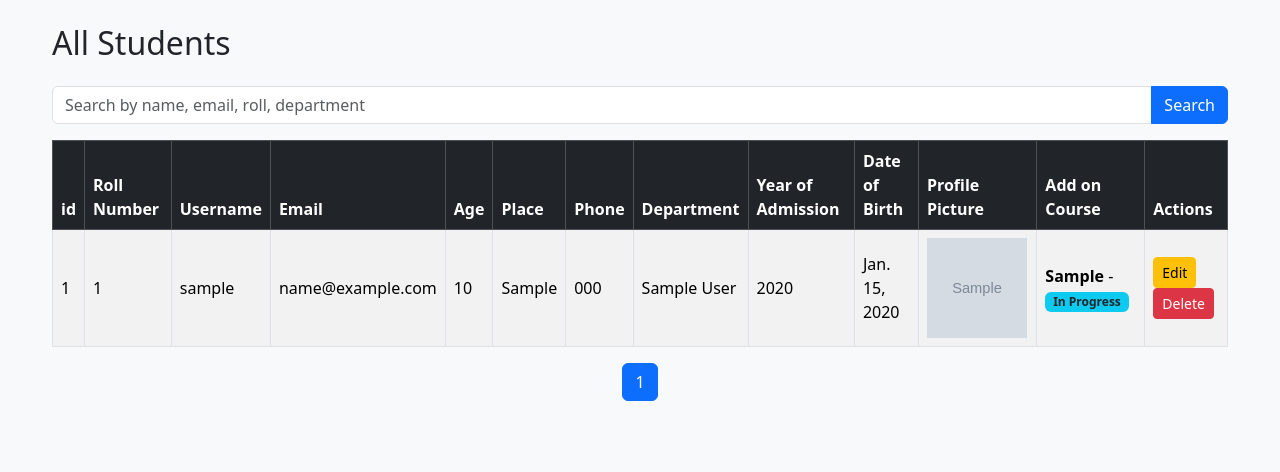
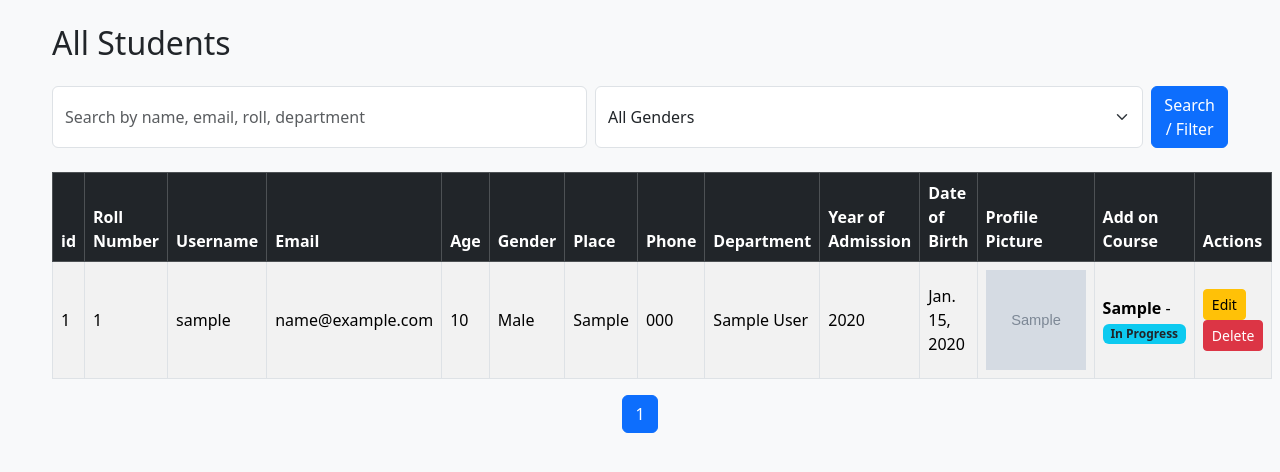
Before and after one commit to adwaidhmp/django_project, a Django app: page /adm/ in a window 1280 px wide. Shown: the part 62-534 px from the top of the page. Run offline with Django 5.2, Linux system fonts and the light colour scheme; a user stored in the database is signed in; tables that the repository leaves empty hold one stand-in row (values such as "Sample post"); grey boxes marked "Sample" are stand-in pictures.

Commit message:
Full Complete

```diff
--- a/admin_panel/templates/student_view.html
+++ b/admin_panel/templates/student_view.html
@@ -6,11 +6,19 @@
 <h2 class="mb-4">All Students</h2>
 
 <!-- Search Form -->
-<form method="get" class="mb-3">
-    <div class="input-group">
-        <input type="text" name="q" class="form-control" placeholder="Search by name, email, roll, department" value="{{ query }}">
-        <button type="submit" class="btn btn-primary">Search</button>
-    </div>
+<form method="get" class="mb-4 d-flex gap-2">
+    <!-- Search Input -->
+    <input type="text" name="q" class="form-control" placeholder="Search by name, email, roll, department" value="{{ query }}">
+
+    <!-- Gender Filter -->
+    <select name="gender" class="form-select">
+        <option value="">All Genders</option>
+        <option value="Male" {% if gender_filter == 'Male' %}selected{% endif %}>Male</option>
+        <option value="Female" {% if gender_filter == 'Female' %}selected{% endif %}>Female</option>
+    </select>
+
+    <!-- Submit Button -->
+    <button type="submit" class="btn btn-primary">Search / Filter</button>
 </form>
 
 <table class="table table-striped table-bordered align-middle">
@@ -21,6 +29,7 @@
             <th>Username</th>
             <th>Email</th>
             <th>Age</th>
+            <th>Gender</th>
             <th>Place</th>
             <th>Phone</th>
             <th>Department</th>
@@ -39,17 +48,18 @@
             <td>{{ student.username }}</td>
             <td>{{ student.email }}</td>
             <td>{{ student.age }}</td>
+            <td>{{ student.gender }}</td>
             <td>{{ student.place }}</td>
             <td>{{ student.phone }}</td>
             <td>{{ student.department }}</td>
             <td>{{ student.year_of_admission }}</td>
             <td>{{ student.date_of_birth }}</td>
             <td>
-                 {% if student.profile_picture %}
-                <img src="{{ student.profile_picture.url }}"  width="100" height="100">
-                {% else %}
-                <span>-</span>
-                {% endif %}
+            {% if student.profile_picture %}
+            <img src="{{ student.profile_picture.url }}"  width="100" height="100" />
+            {% else %}
+            <span>-</span>
+            {% endif %}
             </td>
             <td>
                 {% for req in student.coursepurchaserequest_set.all %}
--- a/admin_panel/views.py
+++ b/admin_panel/views.py
@@ -18,6 +18,8 @@ from django.utils import timezone
 @login_required
 def std_view(request):
     query = request.GET.get('q', '')  # Get search query
+    gender_filter = request.GET.get('gender', '')
+
     students = CustomUser.objects.all().order_by('roll_number')
 
     if query:
@@ -28,6 +30,9 @@ def std_view(request):
             Q(department__name__icontains=query)
         )
 
+    if gender_filter:
+        students = students.filter(gender=gender_filter)
+
     # Pagination: 10 students per page
     paginator = Paginator(students, 5)
     page_number = request.GET.get('page')
@@ -35,7 +40,8 @@ def std_view(request):
 
     context = {
         'students': page_obj,
-        'query': query
+        'query': query,
+        'gender_filter': gender_filter,
     }
     return render(request, 'student_view.html', context)
 
--- a/student_management/forms.py
+++ b/student_management/forms.py
@@ -16,7 +16,7 @@ class CustomUserCreationForm(UserCreationForm):
     class Meta:
         model = CustomUser
         fields = [
-            'profile_picture','username', 'email','date_of_birth', 'age', 'place',
+            'profile_picture','username', 'email','date_of_birth', 'age','gender', 'place',
             'phone', 'department','password1', 'password2',
         ] #give orderly how yo want
 
@@ -34,13 +34,14 @@ class CustomUserChangeForm(UserChangeForm):
 
     class Meta:
         model = CustomUser
-        fields = ['username', 'email', 'age', 'place', 'phone', 'date_of_birth']  # Added date_of_birth
+        fields = ['username', 'email', 'age', 'place', 'phone','gender', 'date_of_birth']  # Added date_of_birth
         widgets = {
             'username': forms.TextInput(attrs={'class': 'form-control'}),
             'email': forms.EmailInput(attrs={'class': 'form-control'}),
             'age': forms.NumberInput(attrs={'class': 'form-control'}),
             'place': forms.TextInput(attrs={'class': 'form-control'}),
             'phone': forms.TextInput(attrs={'class': 'form-control'}),
+            'gender': forms.Select(attrs={'class': 'form-control'}),
             'date_of_birth': forms.DateInput(
                 attrs={
                     'class': 'form-control',
--- a/student_management/models.py
+++ b/student_management/models.py
@@ -1,7 +1,7 @@
 from django.db import models
 from django.contrib.auth.models import AbstractUser
 from datetime import date
-
+from django.core.validators import MinValueValidator
 
 # Department model
 class Department(models.Model):
@@ -14,14 +14,20 @@ class Department(models.Model):
 # Custom user model
 class CustomUser(AbstractUser):
     #extra fields
+    STATUS_CHOICES = (
+        ('Male', 'Male'),
+        ('Female', 'Female'),
+    )
     phone = models.CharField(max_length=15,default='0000000000')
-    age = models.PositiveIntegerField(default=18)
+    age = models.PositiveIntegerField(default=18, validators=[MinValueValidator(18, message="Age must be at least 18.")])
     place = models.CharField(max_length=100,default='unknown')
     department = models.ForeignKey('Department', on_delete=models.SET_NULL, null=True)
     roll_number = models.BigIntegerField(unique=True,default=0)
     year_of_admission = models.PositiveIntegerField(default=date.today().year)
     date_of_birth = models.DateField(default=date(2000,1,1))
     profile_picture = models.ImageField(upload_to='profile_pics/', null=True, blank=True)
+    gender = models.CharField(max_length=10, choices=STATUS_CHOICES, default='Male')
+
     #cource purchasing
     purchased_courses = models.ManyToManyField("AddOnCourse", related_name="students", blank=True) # a student can purchase many course
     # Default flags
--- a/student_management/templates/profile.html
+++ b/student_management/templates/profile.html
@@ -21,6 +21,7 @@
                     <li class="list-group-item"><strong>Email:</strong> {{ user.email }}</li>
                     <li class="list-group-item"><strong>Roll Number:</strong> {{ user.roll_number }}</li>
                     <li class="list-group-item"><strong>Department:</strong> {{ user.department }}</li>
+                    <li class="list-group-item"><strong>DOB:</strong> {{ user.date_of_birth }}</li>
                     <li class="list-group-item"><strong>Year of Admission:</strong> {{ user.year_of_admission }}</li>
                 </ul>
 
```
Also changed, not shown: media/profile_pics/WhatsApp_Image_2022-08-02_at_2_j6k70DJ.52.34_PM.jpeg (added), media/profile_pics/download_2.jpg (added), student_management/migrations/0007_customuser_gender.py (added), student_management/migrations/0008_alter_customuser_age.py (added).
